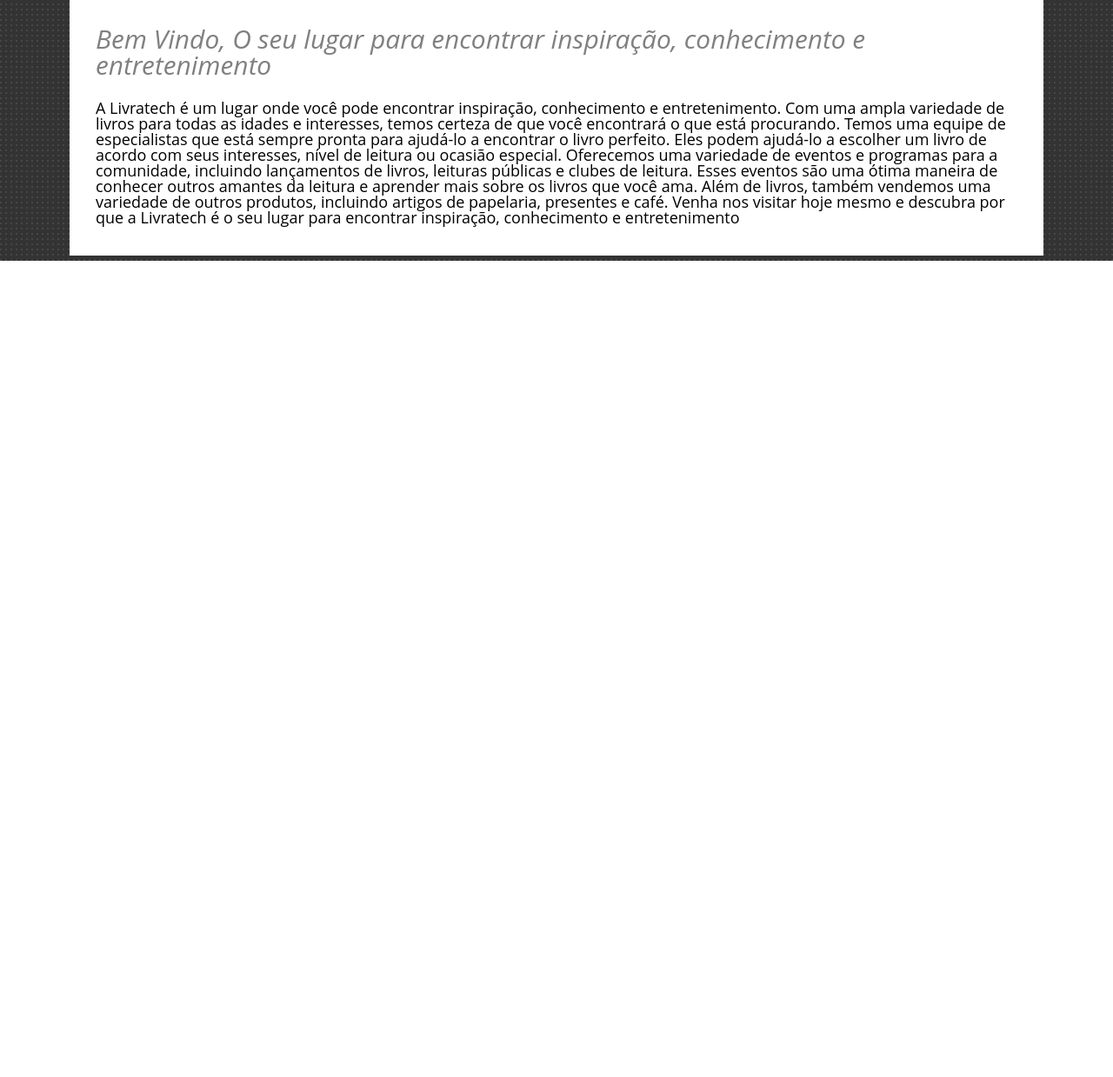
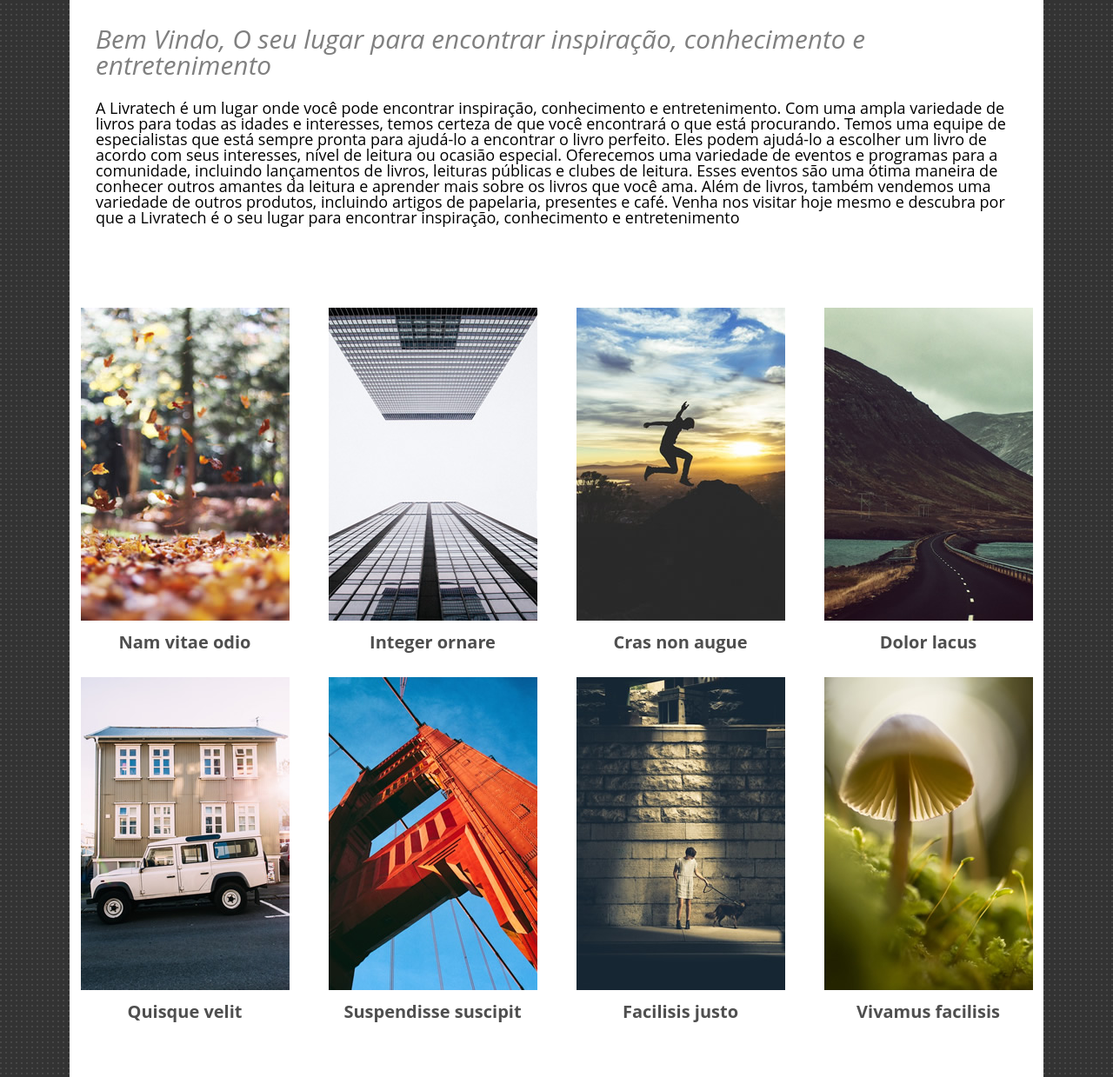
Before and after one commit to KelenVargas/ReproducaoTemplate, a plain HTML site: page index.html in a window 1280 px wide. Shown: the part 500-1739 px from the top of the page at 87% size. Before the commit the page ends 800 px from the top, so only its background shows below. Drawn offline with Linux system fonts and the light colour scheme.

Commit message:
ajustando css, colocando javascript no projeto e adicionando galeria de imagens no html

```diff
--- /dev/null
+++ b/assets/script.js
@@ -0,0 +1,26 @@
+document.addEventListener('DOMContentLoaded', function() {
+    const links = document.querySelectorAll('.navLink');
+
+    links.forEach(link => {
+      link.addEventListener('click', (event) => {
+
+        links.forEach(link => link.classList.remove('active'));
+
+
+        event.target.classList.add('active');
+
+
+        localStorage.setItem('activeLink', event.target.href);
+      });
+    });
+
+
+    const activeLink = localStorage.getItem('activeLink');
+    if (activeLink) {
+      links.forEach(link => {
+        if (link.href === activeLink) {
+          link.classList.add('active');
+        }
+      });
+    }
+  });
--- a/assets/style.css
+++ b/assets/style.css
@@ -62,10 +62,9 @@
     color: #FFF;
 }
 
-.navLink.active {
-    color: #bfddf3;
+.navBar-ul li a.navLink.active {
+    color: #bfddf3; /* Cor do texto do link ativo */
 }
-
 .navBar-ul {
     display: flex;
     justify-content: space-evenly;
@@ -94,3 +93,87 @@
     padding: 0;
     margin: 0 auto;
 }
+.galeria {
+    padding-top: 60px;
+    padding-bottom: 35px;
+    margin: 0 auto;
+}
+
+.linha {
+    display: flex;
+    flex-wrap: wrap;
+    margin-left: -10px;
+    margin-right: -10px;
+}
+
+.item-galeria {
+    position: relative;
+    flex: 1 0 15%;
+    padding: 0 10px;
+}
+
+.item-galeria img {
+    opacity: 1;
+    transition: .3s ease-in-out;
+}
+
+.item-galeria-overlay {
+    background: #0066CC;
+    max-width: 240px;
+    margin: 0 auto;
+}
+
+.item-galeria:hover img {
+    opacity: 0.5;
+
+}
+
+.legenda-figura {
+    padding-top: 15px;
+    padding-bottom: 30px;
+    text-align: center;
+    color: 	#4F4F4F;
+    font-size: 20px;
+}
+
+.galeria-nav {
+    text-align: center;
+}
+
+.galeria-nav .item-navegacao {
+    margin-right: 10px;
+    margin-bottom: 10px;
+}
+
+.galeria-nav .item-navegacao:last-child {
+    margin-right: 0;
+}
+
+.galeria-nav .link-navegacao {
+    background-color: #EDEDED;
+    color: #717171;
+    padding: .7rem 1.2rem;
+}
+
+.galeria-nav .item-navegacao:last-child {
+    margin-right: 0;
+}
+
+.galeria-nav .link-navegacao.ativo,
+.galeria-nav .link-navegacao:focus,
+.galeria-nav .link-navegacao:hover {
+    background: #076599;
+    color: white;
+}
+
+.img-centro {
+    display: block;
+    margin-left: auto;
+    margin-right: auto;
+}
+
+.img-centro-sm {
+    display: block;
+    margin-left: auto;
+    margin-right: auto;
+}
--- a/index.html
+++ b/index.html
@@ -19,7 +19,7 @@
             <nav class="container-Navbar navBar">
                 <div>
                     <ul class="navBar-ul">
-            <li><a class="navLink active" href="index.html">Página Inicial</a></li>
+                        <li><a class="navLink" href="index.html">Página Inicial</a></li>
                         <li><a class="navLink" href="#">Categorias</a></li>
                         <li><a class="navLink" href="#">Prêmios</a></li>
                         <li><a class="navLink" href="nossoTime.html">Nosso Time</a></li>
@@ -34,20 +34,97 @@
                 Bem Vindo, O seu lugar para encontrar inspiração, conhecimento e entretenimento
             </h2>
             <p>
-        A Livratech é um lugar onde você pode encontrar inspiração, conhecimento e entretenimento. Com
-        uma ampla variedade de livros para todas as idades e interesses, temos certeza de que você encontrará o que está
-        procurando.
-        Temos uma equipe de especialistas que está sempre pronta para ajudá-lo a encontrar o livro perfeito. Eles podem
-        ajudá-lo a escolher um livro de acordo com seus interesses, nível de leitura ou ocasião especial.
-        Oferecemos uma variedade de eventos e programas para a comunidade, incluindo lançamentos de livros, leituras
-        públicas e clubes de leitura. Esses eventos são uma ótima maneira de conhecer outros amantes da leitura e
-        aprender
-        mais sobre os livros que você ama.
-        Além de livros, também vendemos uma variedade de outros produtos, incluindo artigos de papelaria, presentes e
-        café.
-        Venha nos visitar hoje mesmo e descubra por que a Livratech é o seu lugar para encontrar
-        inspiração, conhecimento e entretenimento
+                A Livratech é um lugar onde você pode encontrar inspiração, conhecimento e entretenimento. Com uma ampla
+                variedade de livros para todas as idades e interesses, temos certeza de que você encontrará o que está
+                procurando. Temos uma equipe de especialistas que está sempre pronta para ajudá-lo a encontrar o livro
+                perfeito. Eles podem ajudá-lo a escolher um livro de acordo com seus interesses, nível de leitura ou
+                ocasião especial. Oferecemos uma variedade de eventos e programas para a comunidade, incluindo
+                lançamentos de livros, leituras públicas e clubes de leitura. Esses eventos são uma ótima maneira de
+                conhecer outros amantes da leitura e aprender mais sobre os livros que você ama. Além de livros, também
+                vendemos uma variedade de outros produtos, incluindo artigos de papelaria, presentes e café. Venha nos
+                visitar hoje mesmo e descubra por que a Livratech é o seu lugar para encontrar inspiração, conhecimento
+                e entretenimento
             </p>
+        </div>
+        <script src="./assets/script.js"></script>
+        <div class="galeria">
+            <div class="linha">
+                <figure class="item-galeria">
+                    <a href="preview.html">
+                        <div class="item-galeria-overlay">
+                            <img src="./assets/img/image-01.jpg" alt="Imagem 01" class="img-centro">
+                        </div>
+                        <p class="legenda-figura">Nam vitae odio</p>
+                    </a>
+                </figure>
+
+                <figure class="item-galeria">
+                    <a href="preview.html">
+                        <div class="item-galeria-overlay">
+                            <img src="./assets/img/image-02.jpg" alt="Imagem 02" class="img-centro">
+                        </div>
+                        <p class="legenda-figura">Integer ornare</p>
+                    </a>
+                </figure>
+
+                <figure class="item-galeria">
+                    <a href="preview.html">
+                        <div class="item-galeria-overlay">
+                            <img src="./assets/img/image-03.jpg" alt="Imagem 03" class="img-centro">
+                        </div>
+                        <p class="legenda-figura">Cras non augue</p>
+                    </a>
+                </figure>
+
+                <figure class="item-galeria">
+                    <a href="preview.html">
+                        <div class="item-galeria-overlay">
+                            <img src="./assets/img/image-04.jpg" alt="Imagem 04" class="img-centro">
+                        </div>
+                        <p class="legenda-figura">Dolor lacus</p>
+                    </a>
+                </figure>
+            </div>
+
+            <div class="linha">
+                <figure class="item-galeria">
+                    <a href="preview.html">
+                        <div class="item-galeria-overlay">
+                            <img src="./assets/img/image-05.jpg" alt="Imagem 05" class="img-centro">
+                        </div>
+                        <p class="legenda-figura">Quisque velit</p>
+                    </a>
+                </figure>
+
+                <figure class="item-galeria">
+                    <a href="preview.html">
+                        <div class="item-galeria-overlay">
+                            <img src="./assets/img/image-06.jpg" alt="Imagem 06" class="img-centro">
+                        </div>
+                        <p class="legenda-figura">Suspendisse suscipit</p>
+                    </a>
+                </figure>
+
+                <figure class="item-galeria">
+                    <a href="preview.html">
+                        <div class="item-galeria-overlay">
+                            <img src="./assets/img/image-07.jpg" alt="Imagem 07" class="img-centro">
+                        </div>
+                        <p class="legenda-figura">Facilisis justo</p>
+                    </a>
+                </figure>
+
+                <figure class="item-galeria">
+                    <a href="preview.html">
+                        <div class="item-galeria-overlay">
+                            <img src="./assets/img/image-08.jpg" alt="Imagem 08" class="img-centro">
+                        </div>
+                        <p class="legenda-figura">Vivamus facilisis</p>
+                    </a>
+                </figure>
+            </div>
+        </div>
+
     </div>
 </body>
 
```
Also changed, not shown: nossoTime.html (+4 -2 lines), sobreNos.html (+2 -1 lines). Lines whose indentation alone changed are shown as unchanged.
